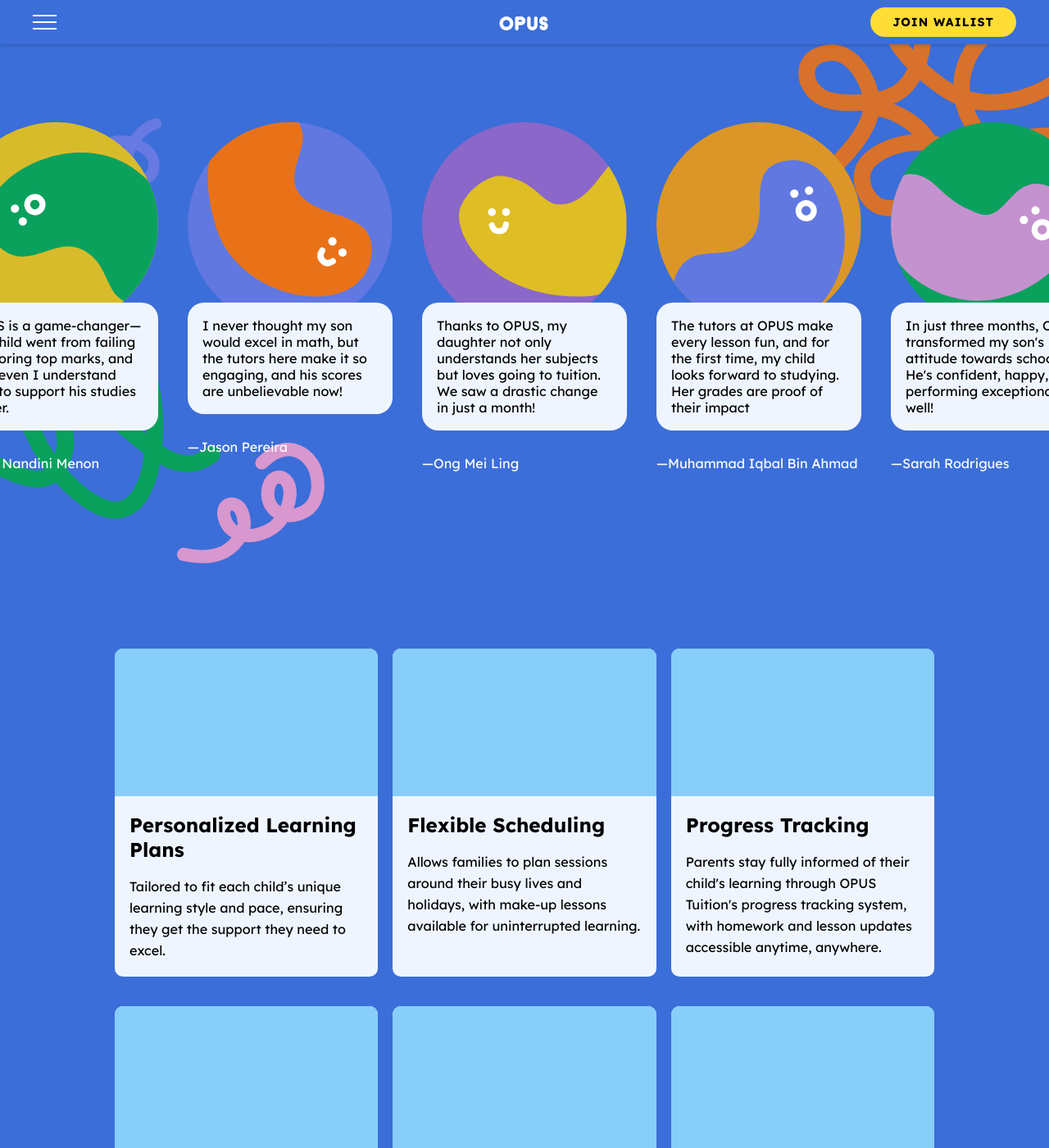
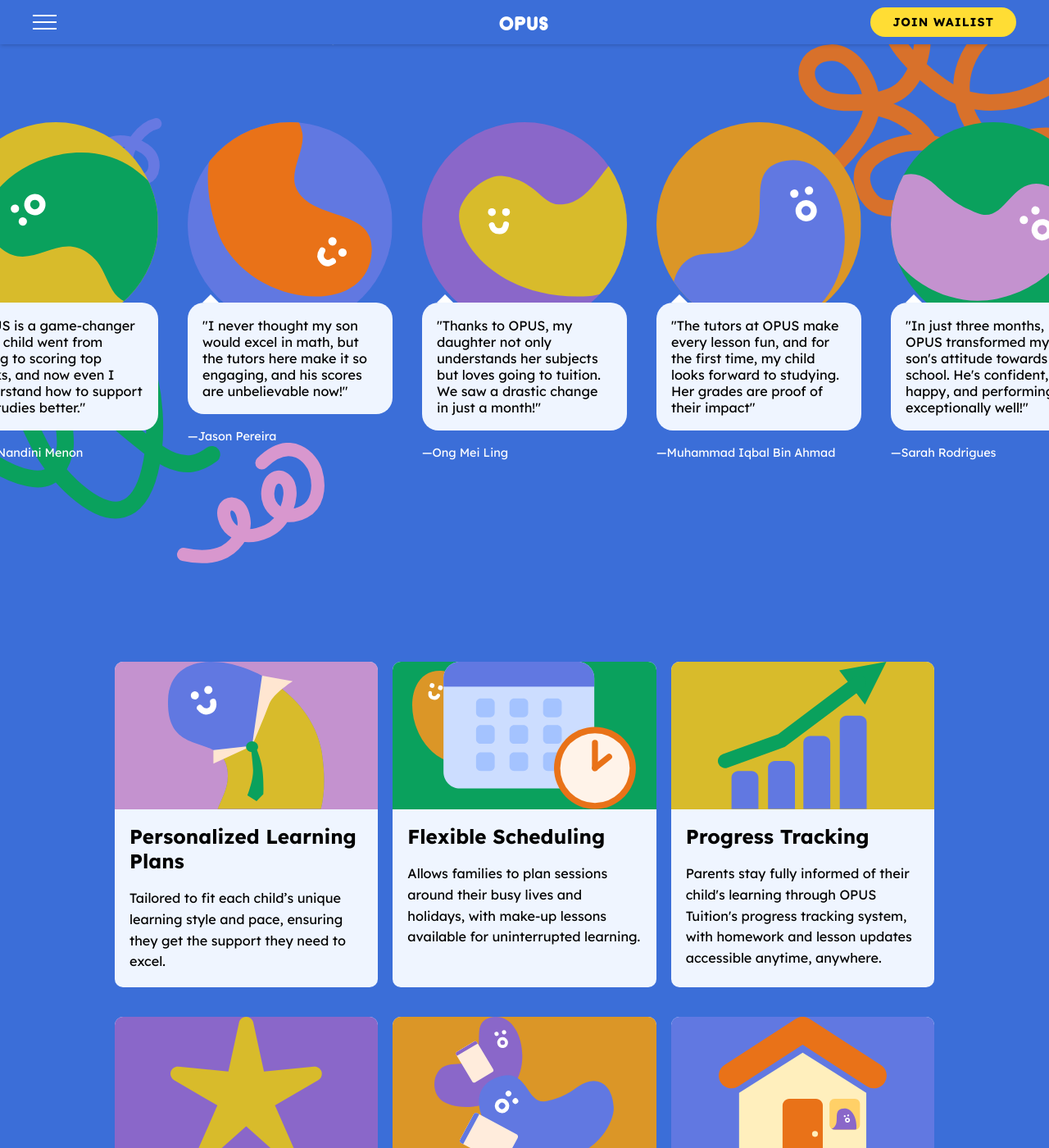
Before and after one commit to opustuition/opus-website, a Jekyll site: the page built from index.html, in a window 1280 px wide and 1400 px high, scrolled down 358 px. Shown: the whole window at 82% size. Built offline with Jekyll 4.4.1, drawn with Linux system fonts in a browser that asks for light colours; some of the changed text lies outside the part shown.

Commit message:
Add feature images

```diff
--- a/_includes/testimonial.html
+++ b/_includes/testimonial.html
@@ -3,7 +3,7 @@
         <img src="/img/assets/beans/{{ include.img }}"/>
     </div>
     <div class="testimonial-text">
-        {{ include.text }}
+        &quot;{{ include.text }}&quot;
     </div>
     <div class="testimonial-source">
         &mdash;{{ include.source }}
--- a/css/index.css
+++ b/css/index.css
@@ -1,5 +1,5 @@
 .value-prop {
-    margin: 10rem auto 4rem auto;
+    margin: 8rem auto 4rem auto;
     padding: 0 .6rem;
 }
 
@@ -36,12 +36,29 @@
     width: 250px;
 }
 
-.testimonial-text{
+.testimonial-text {
     background: #eff5ff;
     border-radius: 20px;
     color: #000;
     max-width: 250px;
     padding: 1rem;
+    position: relative;
+    top: -30px;
+    white-space: normal;
+}
+
+.testimonial-text::before {
+    border: 10px solid transparent;
+    border-bottom: 10px solid #fff;
+    content: '';
+    position: absolute;
+    bottom: 100%;
+}
+
+.testimonial-source {
+    font-size: .9rem;
+    max-width: 250px;
+    padding: 1rem 0 0 0;
     position: relative;
     top: -30px;
     white-space: normal;
@@ -80,8 +97,15 @@
     height: 10rem;
 }
 
+.feature-img > img {
+    display: block;
+    height: 100%;
+    margin: 0 auto;
+}
+
 .feature > h2 {
-    margin-bottom: 0;
+    margin: 1rem auto 0 auto;
+    max-width: 600px;
     padding: 0 1rem;
 }
 
@@ -123,6 +147,30 @@
     padding: 0 .6rem;
 }
 
+@media (min-width: 600px) {
+
+    .value-prop h1,
+    .guarantee h2 {
+        font-family: "LoRes", sans-serif;
+        font-size: 2.6rem;
+        text-align: center;
+    }
+
+    .features ul {
+        column-gap: 1rem;
+        grid-template-columns: 1fr 1fr;
+    }
+
+}
+
+@media (min-width: 760px) {
+
+    .features ul {
+        column-gap: 1rem;
+        grid-template-columns: 1fr 1fr 1fr;
+    }
+}
+
 @media (min-width: 900px) {
 
     .value-prop {
@@ -138,20 +186,12 @@
         margin: 12rem 0 4rem 0;
     }
 
-    .value-prop h1,
-    .guarantee h2 {
-        font-family: "LoRes", sans-serif;
-        font-size: 2.6rem;
-        text-align: center;
-    }
-
     .testimonial {
         font-size: .9rem;
     }
 
-    .features ul {
-        column-gap: 1rem;
-        grid-template-columns: 1fr 1fr 1fr;
+    .testimonial-source {
+        font-size: .8rem;
     }
 
     .feature {
--- a/index.html
+++ b/index.html
@@ -69,7 +69,9 @@
     <ul>
         <li>
             <div class="feature">
-                <div class="feature-img"></div>
+                <div class="feature-img" style="background:#C492CF;">
+                    <img src="{{ site.url }}/img/assets/beans/bean-tailored.svg"/>
+                </div>
                 <h2>Personalized Learning Plans</h2>
                 <p class="feature-text">
                     Tailored to fit each child’s unique learning style and pace, ensuring they get the support they need to excel.
@@ -78,7 +80,9 @@
         </li>
         <li>
             <div class="feature">
-                <div class="feature-img"></div>
+                <div class="feature-img" style="background:#0AA15D;">
+                    <img src="{{ site.url }}/img/assets/beans/bean-scheduling.svg"/>
+                </div>
                 <h2>Flexible Scheduling</h2>
                 <p class="feature-text">
                     Allows families to plan sessions around their busy lives and holidays, with make-up lessons available for uninterrupted learning.
@@ -87,7 +91,9 @@
         </li>
         <li>
             <div class="feature">
-                <div class="feature-img"></div>
+                <div class="feature-img" style="background:#D8BB2B;">
+                    <img src="{{ site.url }}/img/assets/track-progress.svg"/>
+                </div>
                 <h2>Progress Tracking</h2>
                 <p class="feature-text">
                     Parents stay fully informed of their child's learning through OPUS Tuition's progress tracking system, with homework and lesson updates accessible anytime, anywhere.
@@ -96,7 +102,9 @@
         </li>
         <li>
             <div class="feature">
-                <div class="feature-img"></div>
+                <div class="feature-img" style="background:#8A67C9;">
+                    <img src="{{ site.url }}/img/assets/star.svg"/>
+                </div>
                 <h2>Experienced Trained Tutors</h2>
                 <p class="feature-text">
                     Skilled subject experts are carefully vetted and undergo two weeks of intensive training for engaging and motivating lessons that drive effective learning.
@@ -105,16 +113,20 @@
         </li>
         <li>
             <div class="feature">
-                <div class="feature-img"></div>
+                <div class="feature-img" style="background:#DB9627;">
+                    <img src="{{ site.url }}/img/assets/beans/bean-diverse.svg"/>
+                </div>
                 <h2>Comprehensive Learning Materials</h2>
                 <p class="feature-text">
-                    Professionally designed materials that align with the curriculum and cater to diverse learning styles, empowering students to prepare thoroughly for exams and reach their full potential. (inclusive/ provided)
+                    Professionally designed materials that align with the curriculum and cater to diverse learning styles, empowering students to prepare thoroughly for exams and reach their full potential.
                 </p>
             </div>
         </li>
         <li>
             <div class="feature">
-                <div class="feature-img"></div>
+                <div class="feature-img" style="background:#6178E1;">
+                    <img src="{{ site.url }}/img/assets/beans/bean-home.svg"/>
+                </div>
                 <h2>Seamless Home-Based Learning</h2>
                 <p class="feature-text">
                     Enjoy the convenience of home-based lessons that bring the structure and support of a tuition center directly to your child.
```
Also changed, not shown: other parts of index.html (+1 -1 lines), img/assets/beans/bean-diverse.svg (added), img/assets/beans/bean-home.svg (added), img/assets/beans/bean-scheduling.svg (added), img/assets/beans/bean-tailored.svg (added), img/assets/beans/bean-yellow-bg-purple.svg, img/assets/star.svg (added), img/assets/track-progress.svg (added).
